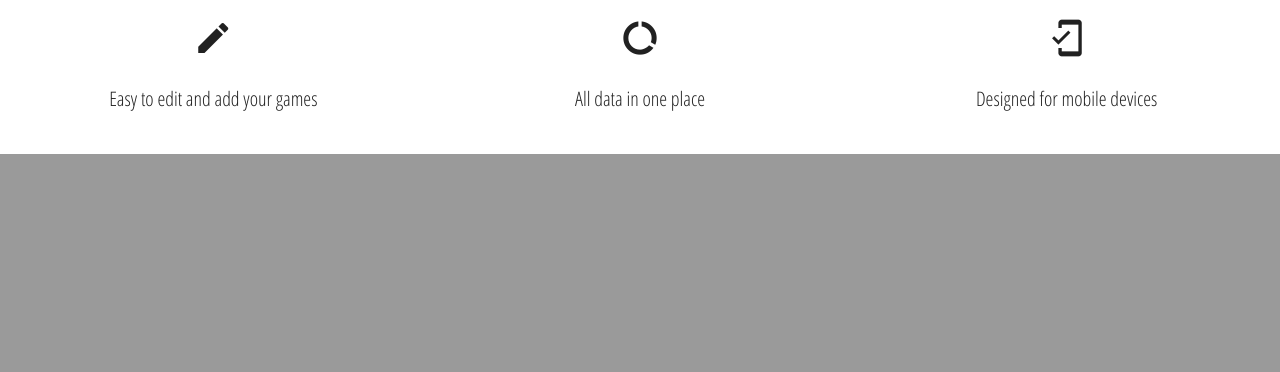
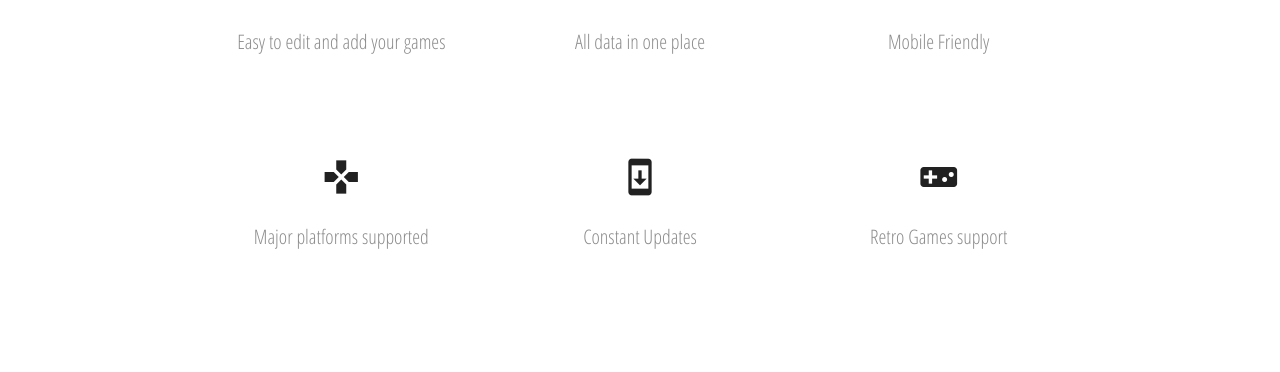
Before and after one commit to Brainvibe/1UpLoot, a Flask app: page / in a window 1280 px wide. Shown: the part 1741-2113 px from the top of the page. Before the commit the page ends 1895 px from the top, so only its background shows below. Run offline with Flask 2, Linux system fonts and the light colour scheme; some libraries are stand-ins or nearby versions.

Commit message:
fixed modal bug, fixed modal window size, changed index font, fixed delete button in add games overlapping footer, added placeholder image

```diff
--- a/static/css/style.css
+++ b/static/css/style.css
@@ -1,3 +1,7 @@
+html {
+    scroll-behavior: smooth;
+  }
+
 body {
     font-family: 'Open Sans Condensed', sans-serif;
 
@@ -35,7 +39,6 @@ nav .brand-logo {
 }
 
 .main-container {
-    font-family: 'Covered By Your Grace', cursive;
     background-color: white;
     color: black;
     font-size: 50px;
@@ -45,7 +48,7 @@ nav .brand-logo {
     font-size: 28px;
     font-weight: 100;
     color: #8C8C8C;
-    font-family: 'Open Sans Condensed', sans-serif;
+
 }
 
 #btn-signup {
@@ -60,8 +63,15 @@ nav .brand-logo {
 
 .icon-desc {
     font-size: 20px;
+    color: #8C8C8C;
 }
 
+.icon-desc{
+    margin-bottom: 100px;
+}
+.features-title{
+    margin-bottom: 80px;
+}
 /*****************GAMES PAGE****************/
 
 /*** centering plus sign in games.html ***/
@@ -156,6 +166,21 @@ a {
     text-align: center;
 }
 
+/*****Edit page ****/
+
+#delete-button-link{
+    z-index: 0;
+}
+
+#save-button {
+    z-index: 0;
+}
+
+/** margin bottom buttons **/
+
+div.row:nth-child(3) > div:nth-child(1) {
+    margin-bottom: 12rem;
+    }
 
 /**** Footer ***/
 
--- a/templates/base.html
+++ b/templates/base.html
@@ -26,11 +26,13 @@
     <div class="navbar-fixed">
         <nav>
             <div class="nav-wrapper">
-                <a href="#!" class="brand-logo"><img src="../static/images/logo.png" with="30" height="30" alt=""> Loot
+                <a href="{{url_for('index')}}" class="brand-logo"><img src="../static/images/logo.png" with="30" height="30" alt=""> Loot
                 </a>
                 <a href="#" data-target="mobile-demo" class="sidenav-trigger"><i class="material-icons">menu</i></a>
                 <ul class="right hide-on-med-and-down">
                     <li><a href="{{url_for('index')}}">Home</a></li>
+                    <li><a href="#about">About</a></li>
+                    <li><a href="#features">Features</a></li>
                     <li><a href="{{url_for('get_games')}}">Loot</a></li>
                     <li><a href="collapsible.html"><i class="material-icons right">account_circle</i></a></li>
                     <li><a href="mobile.html">Register</a></li>
@@ -40,7 +42,8 @@
     </div>
     <ul class="sidenav" id="mobile-demo">
         <li><a href="{{url_for('index')}}">Home</a></li>
-        <li><a href="{{url_for('index')}}">About</a></li>
+        <li><a href="#about">About</a></li>
+        <li><a href="#features">Features</a></li>
         <li><a href="{{url_for('get_games')}}">Loot</a></li>
         <li><a href="collapsible.html">Login</a></li>
         <li><a href="mobile.html">Register</a></li>
--- a/templates/editgame.html
+++ b/templates/editgame.html
@@ -75,7 +75,7 @@
                 </div>
                 <div class="row">
                     <div class="input-field col s12 m12 l12 center">
-                        <button class="btn waves-effect waves-green green">Save
+                        <button id="save-button" class="btn waves-effect waves-green green">Save
                             <i class="material-icons right">save</i>
                         </button>
                         <button <a id="delete-button-link" href="#modal1"
--- a/templates/index.html
+++ b/templates/index.html
@@ -6,16 +6,16 @@
 <div class="row main-container">
 
 
-    <div class="col s12 m12 l12 center">
+    <div id="about" class="col s12 m12 l12 center">
 
-        <p class="title">Your game collection in one place</p>
+        <p class="title"><u>Your game collection in one place</u></p>
 
     </div>
     <div class="col s12 m12 l12 center">
         <p class="title-description">1Up Loot is a game collection manager app to help you organize your gaming
-            collection</p>
+            collection.</p>
         <p class="title-description">It supports all major platforms and it's easy to use!</p>
-        <a id="btn-signup" class="waves-effect waves-light btn-large  teal darken-1">Sign up here!</a>
+        <a id="btn-signup" class="waves-effect waves-light btn-large orange darken-2">Sign up here!</a>
     </div>
 </div>
 
@@ -26,9 +26,12 @@
     </div>
     <div class="col s12 m12 l12 center">
 
-        <h2>Features</h2>
+        <h2 class="features-title"><u>Features</u></h2>
 
     </div>
+    <div class="container">
+        <div id="features"class="features">
+            <div class="first-row">
                 <div class="col s12 m4 l4">
                     <i class="material-icons icon">edit</i></a>
                     <p class="icon-desc">Easy to edit and add your games</p>
@@ -39,22 +42,25 @@
                 </div>
                 <div class="col s12 m4 l4">
                     <i class="material-icons icon">mobile_friendly</i></a>
-        <p class="icon-desc">Designed for mobile devices</p>
+                    <p class="icon-desc">Mobile Friendly</p>
+                </div>
+            </div>
+            <div class="second-row">
+                <div class="col s12 m4 l4">
+                    <i class="material-icons icon">games</i></a>
+                    <p class="icon-desc">Major platforms supported</p>
                 </div>
                 <div class="col s12 m4 l4">
-        <i class="material-icons icon">edit</i></a>
-        <p class="icon-desc">Easy to edit and add your games</p>
+                    <i class="material-icons icon">system_update</i></a>
+                    <p class="icon-desc">Constant Updates</p>
                 </div>
                 <div class="col s12 m4 l4">
-        <i class="material-icons icon">data_usage</i></a>
-        <p class="icon-desc">All data in one place</p>
+                    <i class="material-icons icon">videogame_asset</i></a>
+                    <p class="icon-desc">Retro Games support</p>
                 </div>
-    <div class="col s12 m4 l4">
-        <i class="material-icons icon">mobile_friendly</i></a>
-        <p class="icon-desc">Designed for mobile devices</p>
             </div>
-
-
+        </div>
+    </div>
 </div>
 
 
```
Also changed, not shown: templates/addgame.html (+11 -4 lines), templates/games.html (+22 -8 lines), static/images/image_placeholder.png (added). Lines whose indentation alone changed are shown as unchanged.
